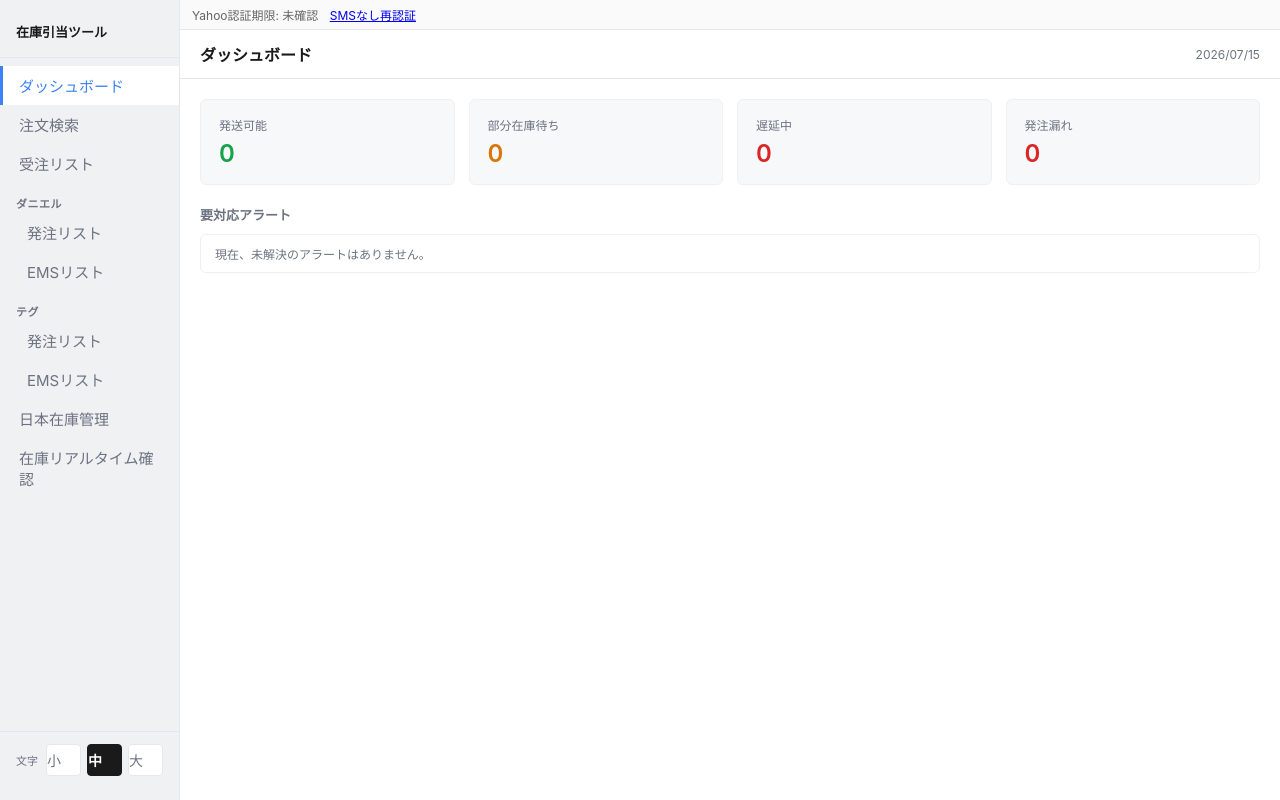
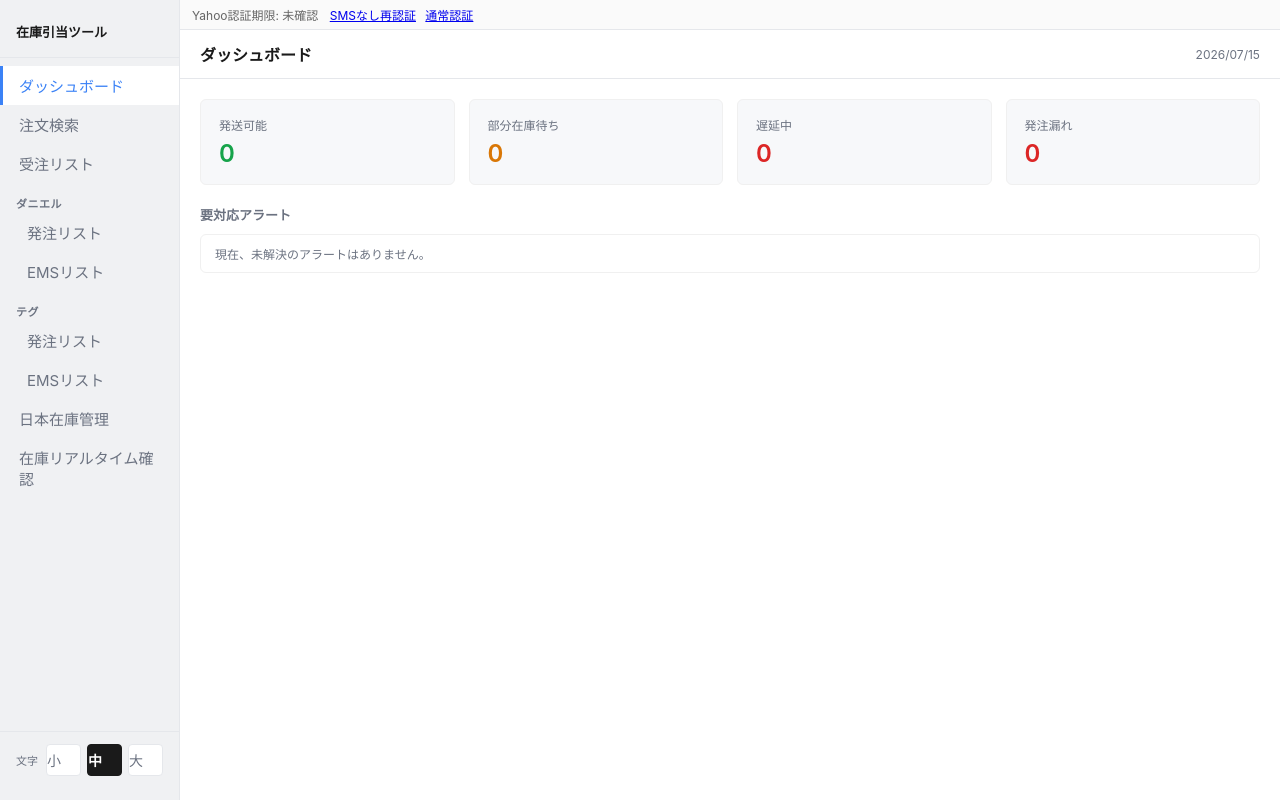
Before and after one commit to niyantarose/script, a Flask app: page / in a window 1280 px wide. Run offline with Flask 3, Linux system fonts and the light colour scheme.

Commit message:
fix(oauth): 認証未確認時にも通常認証リンクを表示、login_requiredエラーに誘導リンク追加
Co-Authored-By: Claude Fable 5 <noreply@anthropic.com>

```diff
--- a/claude自動引当ツール/routes/oauth.py
+++ b/claude自動引当ツール/routes/oauth.py
@@ -60,7 +60,11 @@ def oauth_callback():
     error = request.args.get('error')
     if error:
         desc = request.args.get('error_description', '')
-        return _html('❌ 認証エラー', f'<p><b>{error}</b>: {desc}</p>', ok=False)
+        extra = ''
+        if error == 'login_required':
+            extra = ('<p>ブラウザにYahooのログインセッションが無いため、サイレント再認証できませんでした。<br>'
+                     '<a href="/oauth/start"><b>→ 通常認証はこちら</b></a>（ログイン画面が開きます）</p>')
+        return _html('❌ 認証エラー', f'<p><b>{error}</b>: {desc}</p>{extra}', ok=False)
 
     code = request.args.get('code')
     if not code:
--- a/claude自動引当ツール/templates/base.html
+++ b/claude自動引当ツール/templates/base.html
@@ -50,6 +50,7 @@
         {% else %}
           <span style="color:#666;">Yahoo認証期限: 未確認</span>
           <a href="/oauth/quiet?next={{ request.full_path|urlencode }}" style="margin-left:8px;">SMSなし再認証</a>
+          <a href="/oauth/start?next={{ request.full_path|urlencode }}" style="margin-left:6px;">通常認証</a>
         {% endif %}
       </div>
       {% block content %}{% endblock %}
```
